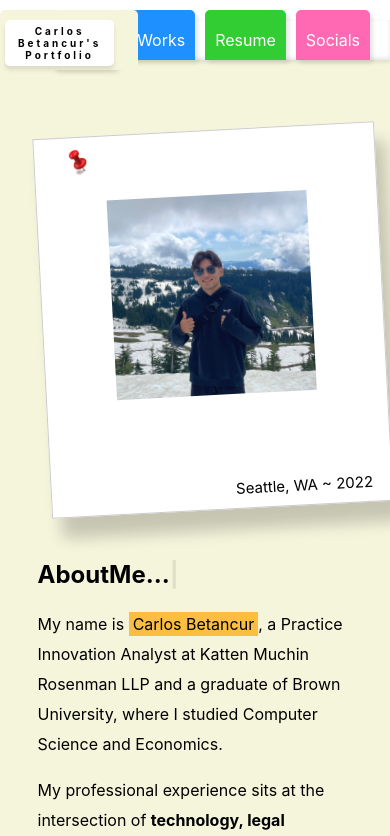
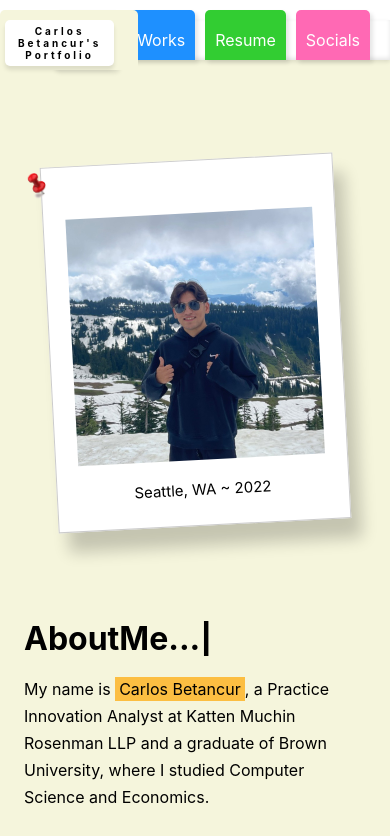
Before and after one commit to car-man-bet/portfolio, a React (Create React App) app in the folder my-app/: page / in a window 390 px wide. Shown: the top 836 px of the page. Built offline with nearby package versions, Linux system fonts and the light colour scheme.

Commit message:
Update About.css

```diff
--- a/my-app/src/pages/About.css
+++ b/my-app/src/pages/About.css
@@ -1,120 +1,147 @@
+.about-page {
+  min-height: 100%;
+  background-color: beige;
+}
+
 .container {
-    background-color: beige;
-    padding: 20px;
-    height: 100%;
+  min-height: 100%;
+  box-sizing: border-box;
+  padding: 60px 7%;
   display: flex;
   align-items: center;
+  gap: 7%;
   position: relative;
 }
 
 .polaroid {
-    position: relative; /* Add position relative */
-    padding: 30px;
-    padding-bottom: 70px;
-    padding-left: 40px;
-    padding-right: 40px;
-    width: 20%;
-    min-width: 200px; /* Adjust as needed */
+  position: relative;
+  flex: 0 1 320px;
+  padding: 28px 28px 72px;
   background-color: white;
   box-shadow: 10px 20px 16px rgba(0, 0, 0, 0.2);
   border: 1px solid #ccc;
-    margin-left: 10%;
   transform: rotate(-3deg);
+  transition: transform 0.3s ease;
 }
 
 .profile-pic {
+  display: block;
   width: 100%;
-    height: 100%;
+  aspect-ratio: 1 / 1;
   object-fit: cover;
 }
 
 .polaroid:hover {
-    transform: rotate(-8deg); /* Rotate left a little on hover */
+  transform: rotate(-7deg) translateY(-4px);
 }
 
 .thumbtack {
-    position: absolute; /* Add position absolute */
-    top: 0px; /* Adjust top position as needed */
-    left: 0px; /* Adjust left position as needed */
+  position: absolute;
+  top: -2px;
+  left: -2px;
+  z-index: 2;
 }
 
 .thumbtack-img {
-    width: 30px; /* Adjust size as needed */
-    height: auto; /* Ensure thumbtack image maintains aspect ratio */
+  display: block;
+  width: 30px;
+  height: auto;
+}
+
+.label {
+  position: absolute;
+  bottom: 26px;
+  left: 0;
+  width: 100%;
+  font-size: 15px;
+  text-align: center;
+  color: black;
+  font-family: inherit;
 }
 
 .about-text {
-    margin-left: 5%;
-    margin-right: 5%;
-    flex: 1; /* Take remaining space */
-  }
-
-  .about-text p {
-    line-height: 30px;
-  }
-
-  .about-text h2 {
-    margin-top: 0; /* Remove default margin */
+  flex: 1;
+  max-width: 720px;
 }
 
 .about-header {
-    overflow: hidden; /* Hide overflow */
+  margin: 0 0 24px;
+  overflow: hidden;
+  font-size: clamp(2rem, 4vw, 3rem);
+  line-height: 1.1;
 }
 
 .about-header span {
   display: inline-block;
-    opacity: 0; /* Start with opacity 0 */
-    animation: typing 1s forwards; /* Apply typing animation */
+  opacity: 0;
+  animation: typing 0.7s forwards;
 }
 
-  .about-header span:last-child {
-    animation: blink 1s infinite; /* Apply blinking animation to the last span */
+.about-header .blink {
+  opacity: 1;
+  animation: blink 1s infinite;
+  margin-left: 2px;
+}
+
+.about-text p {
+  margin: 0 0 20px;
+  font-size: 1.05rem;
+  line-height: 1.8;
 }
 
 .highlight {
-    background-color: rgba(255, 166, 0, 0.698); /* Change background color to orange */ /* Change text color to white */
-    padding: 2px;
-    padding-left: 4px;
-    padding-right: 4px; /* Add padding for better visual appearance */
+  background-color: rgba(255, 166, 0, 0.698);
+  padding: 2px 4px;
 }
 
 .underline {
-    font-weight:bold;
+  font-weight: bold;
 }
-
-  .label {
-    position: absolute;
-    bottom: 30px;
-    right: -50px;
-    transform: translateX(-50%);
-    font-size: 15px;
-    text-align: center;
-    color: black;
-  }
-
 
 @keyframes typing {
   from {
-        opacity: 1;
+    opacity: 0;
+    transform: translateY(3px);
   }
+
   to {
     opacity: 1;
+    transform: translateY(0);
   }
 }
 
 @keyframes blink {
   50% {
-      opacity: 1; /* Blinking effect */
+    opacity: 0;
   }
 }
 
 @media screen and (max-width: 700px) {
+  .container {
+    min-height: auto;
+    padding: 50px 24px 70px;
+    flex-direction: column;
+    justify-content: center;
+    gap: 45px;
+  }
+
   .polaroid {
-      padding-bottom: 110px;
-      padding-right: 70px;
-      padding-left: 70px;
+    flex-basis: auto;
+    width: min(75vw, 320px);
+    box-sizing: border-box;
+    padding: 22px 22px 65px;
   }
-    .label {
-     bottom: 10px;
+
+  .about-text {
+    width: 100%;
+  }
+
+  .about-header {
+    margin-bottom: 20px;
+  }
+
+  .about-text p {
+    font-size: 1rem;
+    line-height: 1.7;
   }
 }
```
Lines whose indentation alone changed are shown as unchanged.
